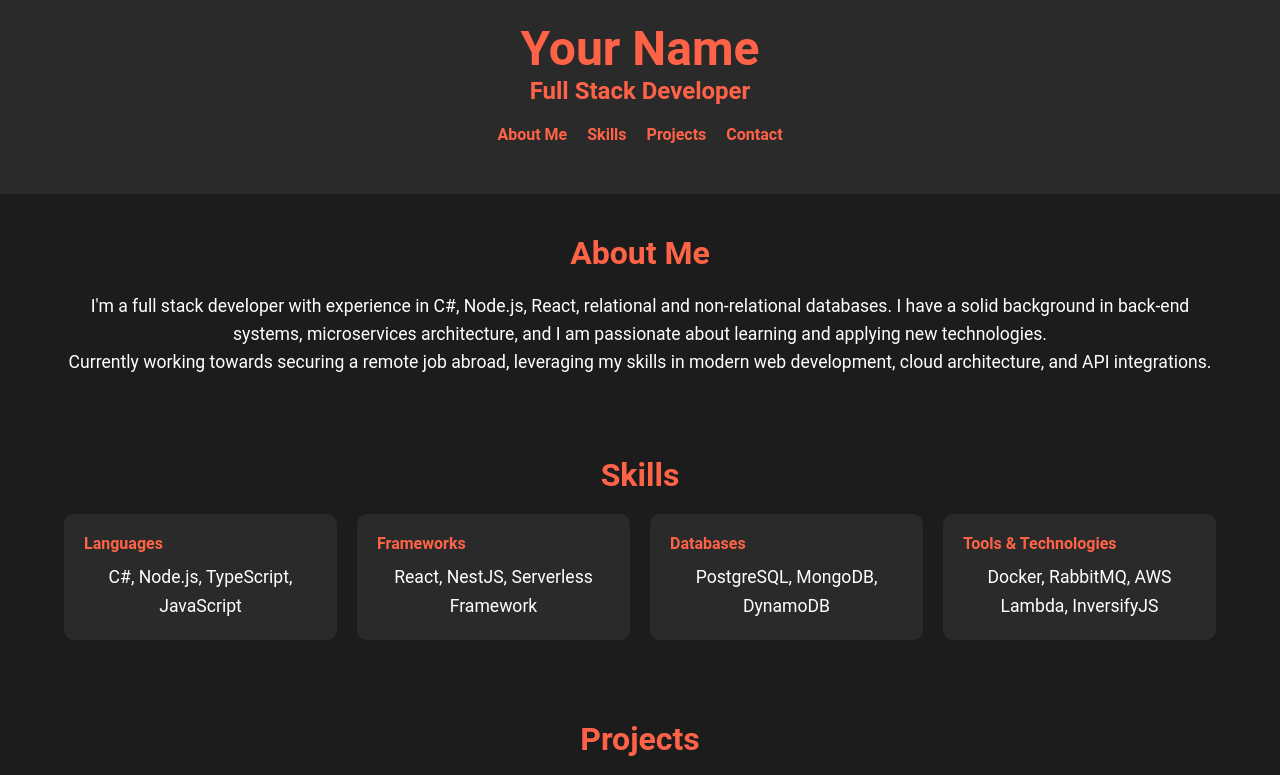
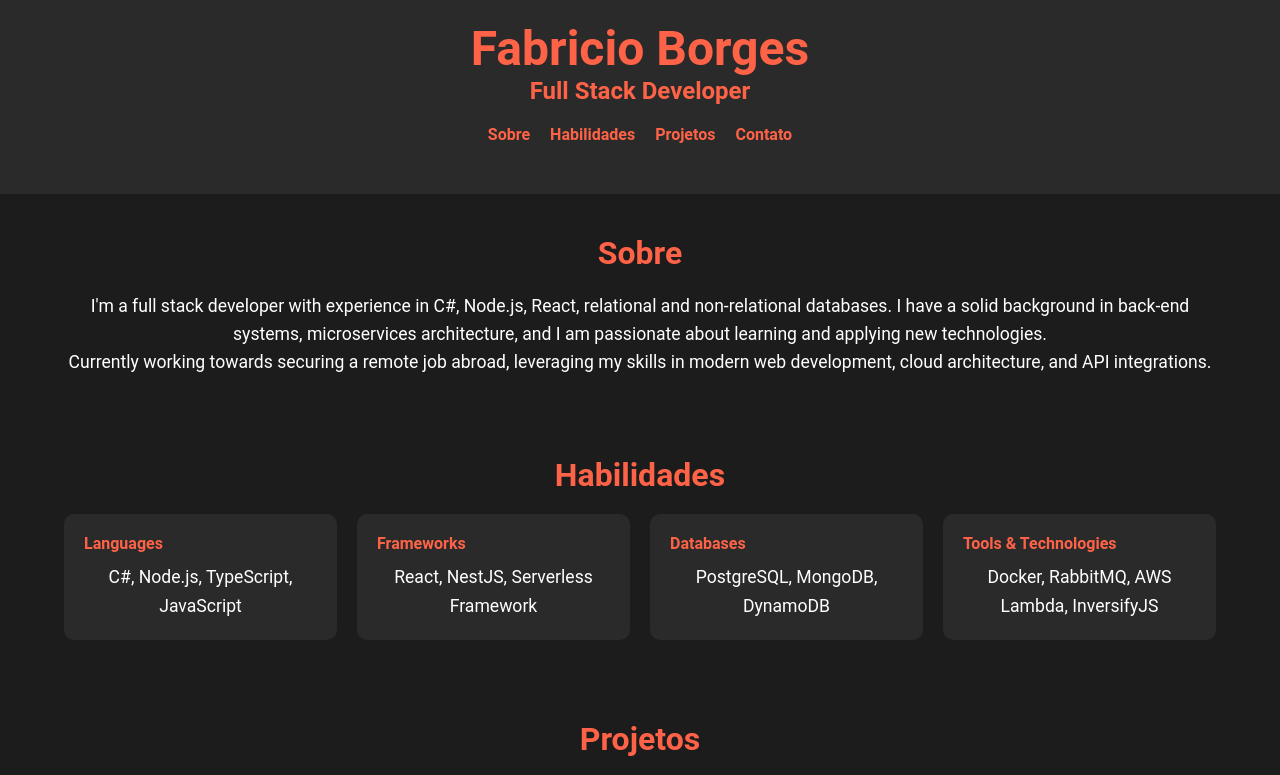
Before and after one commit to FabricioBorges13/portifolio, a plain HTML site: page index.html in a window 1280 px wide. Shown: the top 775 px of the page. Drawn offline with Linux system fonts and the light colour scheme.

Commit message:
atualização de informações

```diff
--- a/index.html
+++ b/index.html
@@ -4,20 +4,20 @@
     <meta charset="UTF-8">
     <meta name="viewport" content="width=device-width, initial-scale=1.0">
     <meta http-equiv="X-UA-Compatible" content="IE=edge">
-    <title>Portfolio | Developer</title>
+    <title>Fabricio Borges | Developer</title>
     <link rel="stylesheet" href="styles.css">
 </head>
 <body>
     <header>
         <div class="container">
-            <h1>Your Name</h1>
+            <h1>Fabricio Borges</h1>
             <h2>Full Stack Developer</h2>
             <nav>
                 <ul>
-                    <li><a href="#about">About Me</a></li>
-                    <li><a href="#skills">Skills</a></li>
-                    <li><a href="#projects">Projects</a></li>
-                    <li><a href="#contact">Contact</a></li>
+                    <li><a href="#about">Sobre</a></li>
+                    <li><a href="#skills">Habilidades</a></li>
+                    <li><a href="#projects">Projetos</a></li>
+                    <li><a href="#contact">Contato</a></li>
                 </ul>
             </nav>
         </div>
@@ -25,7 +25,7 @@
 
     <section id="about" class="section">
         <div class="container">
-            <h3>About Me</h3>
+            <h3>Sobre</h3>
             <p>
                 I'm a full stack developer with experience in C#, Node.js, React, relational and non-relational databases.
                 I have a solid background in back-end systems, microservices architecture, and I am passionate about learning and applying new technologies.
@@ -38,7 +38,7 @@
 
     <section id="skills" class="section">
         <div class="container">
-            <h3>Skills</h3>
+            <h3>Habilidades</h3>
             <div class="skills-grid">
                 <div class="skill">
                     <h4>Languages</h4>
@@ -62,7 +62,7 @@
 
     <section id="projects" class="section">
         <div class="container">
-            <h3>Projects</h3>
+            <h3>Projetos</h3>
             <div class="projects-grid">
                 <div class="project">
                     <h4>Project 1: Queue Processing System</h4>
@@ -94,7 +94,7 @@
 
     <footer>
         <div class="container">
-            <p>&copy; 2024 Your Name | All rights reserved</p>
+            <p>&copy; 2024 Fabricio Borges | All rights reserved</p>
         </div>
     </footer>
 </body>
```
